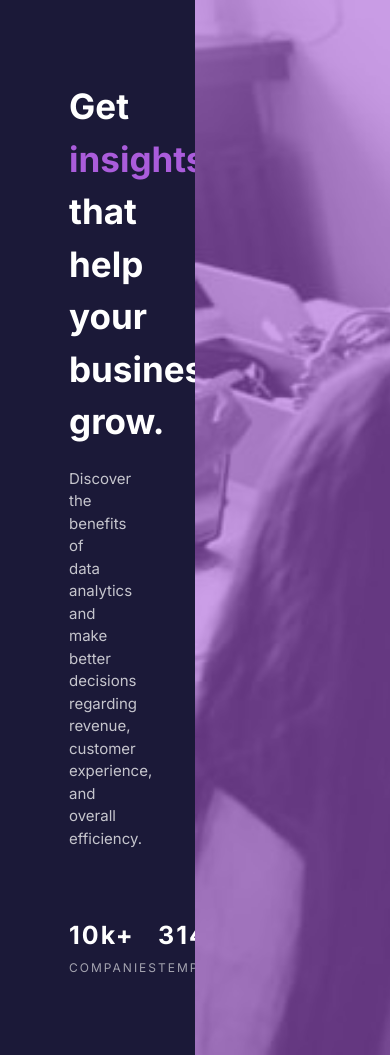
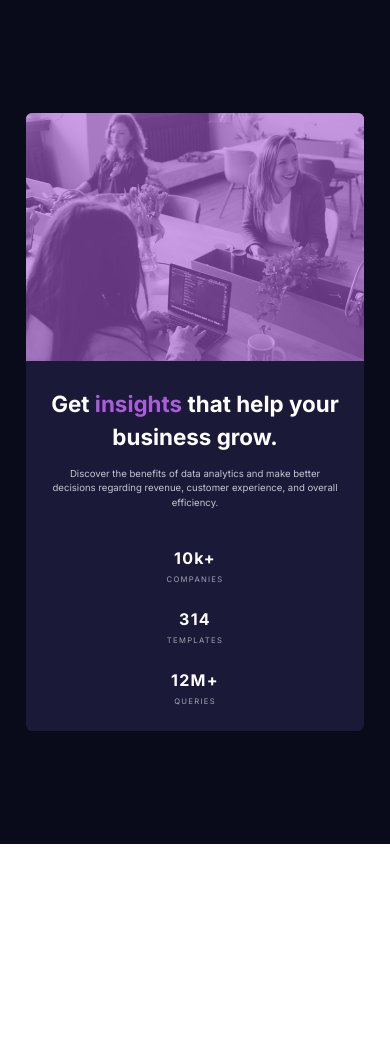
Before and after one commit to prafullofcode/Frontend-Mentor-stats-preview-card-component, a plain HTML site: page index.html in a window 390 px wide. After the commit the page ends 844 px from the top, so only its background shows below. Drawn offline with Linux system fonts and the light colour scheme.

Commit message:
Responsive

```diff
--- a/css/queries.css
+++ b/css/queries.css
@@ -0,0 +1,76 @@
+@media screen and (max-width: 1100px){
+    html{
+        font-size: 50%;
+    }
+
+    .image-wrapper{
+        width: 50%;
+    }
+}
+
+
+
+ @media screen and (max-width: 850px) {
+    html{
+        font-size: 40%;
+    }
+
+  }
+
+
+
+  @media screen and (max-width: 768px) {
+html{
+    font-size: 40%;
+}
+
+.container{
+    display: flex;
+    flex-direction:column-reverse ;
+    margin: 10rem 4rem;
+}
+
+
+.content-wrapper{
+    width: 100%;
+    padding: 4rem;
+}
+
+.main-tagline{
+    text-align: center;
+}
+
+.main-paragraph{
+text-align: center;
+}
+.stats-wrapper{
+    display: flex;
+    flex-direction: column;
+    align-items: center;
+    gap: 4rem;
+    justify-content: center;
+}
+.individual-stat{
+  align-items: center;
+}
+
+.stat-type{
+    text-align: center;
+}
+.image-wrapper{
+    width: 100%;
+}
+
+.hero-image-desktop{
+    display: none;
+  }
+
+    .hero-image-mobile{
+        display: block;
+        width: 100%;
+        border-radius: 1rem 1rem 0 0 ;
+    }
+
+    .image-overlay{
+        border-radius: 1rem 1rem 0 0 ;
+    }
--- a/css/style.css
+++ b/css/style.css
@@ -31,15 +31,17 @@ justify-content: center;
 }
 
 .container{
-    width: 108rem;
+    max-width: 110rem;
     background-color: var(--dark-desaturated-bluecard);
     display: flex;
     justify-content: space-between;
     border-radius: 1rem;
+    margin: 8rem 2rem;
 }
 .content-wrapper{
     width: 50%;
-    padding: 8rem;
+    padding:6rem ;
+    padding-right:10rem ;
     display: flex;
     flex-direction: column;
 }
@@ -59,7 +61,7 @@ justify-content: center;
     display: flex;
     flex-direction: column;
     justify-content: space-between;
-    gap: 7rem;
+    gap: 6rem;
 }
 .main-paragraph{
     color: var(--slightly-transparent-white);
@@ -93,19 +95,46 @@ justify-content: center;
     letter-spacing: 0.2rem;
 }
 
-
-
 .image-wrapper{
-    width: 50%;
-    background:url(../images/image-header-desktop.jpg);
-    background-repeat: no-repeat;
-    background-size: cover;
-    border-radius: 0 1rem 1rem 0;
+    position: relative;
 }
 
+.hero-image-desktop{
+    height: 100%;
+    width: 100%;
+    border-radius:0 1rem 1rem 0 ;
+}
+
+.hero-image-mobile{
+    display: none;
+}
+
+.image-overlay{
+    position: absolute;
+    top: 0;
+    border-radius:0 1rem 1rem 0 ;
+    left: 0;
+    width: 100%;
+    height: 100%;
+    background-color: var(--soft-violet-image-overlay);
+}
+
+/* .image-wrapper{
+
+}
+.hero-image{
+    overflow: hidden;
+    height: 100%;
+    display: none;
+}
 .image-overlay{
     background: var(--soft-violet-image-overlay);
     width: 100%;
     height: 100%;
     border-radius: 0 1rem 1rem 0;
-}
+    position: absolute;
+    top: 0;
+    left: 0;
+    height: 100%;
+    width: 100%;
+} */
--- a/index.html
+++ b/index.html
@@ -8,6 +8,7 @@
   <link href="https://fonts.googleapis.com/css2?family=Inter:ital,opsz,wght@0,14..32,100..900;1,14..32,100..900&family=Lexend+Deca:wght@100..900&display=swap" rel="stylesheet">
   <link rel="icon" type="image/png" sizes="32x32" href="./images/favicon-32x32.png">
   <link rel="stylesheet" href="./css/style.css">
+  <link rel="stylesheet" href="./css/queries.css">
 
   <title>Frontend Mentor | Stats preview card component</title>
 
@@ -38,6 +39,8 @@
       </div>
       </div>
       <div class="image-wrapper">
+        <img src="./images/image-header-desktop.jpg" alt="hero-image" class="hero-image-desktop">
+        <img src="./images/image-header-mobile.jpg" alt="hero-image" class="hero-image-mobile">
         <div class="image-overlay"></div>
 
       </div>
```
